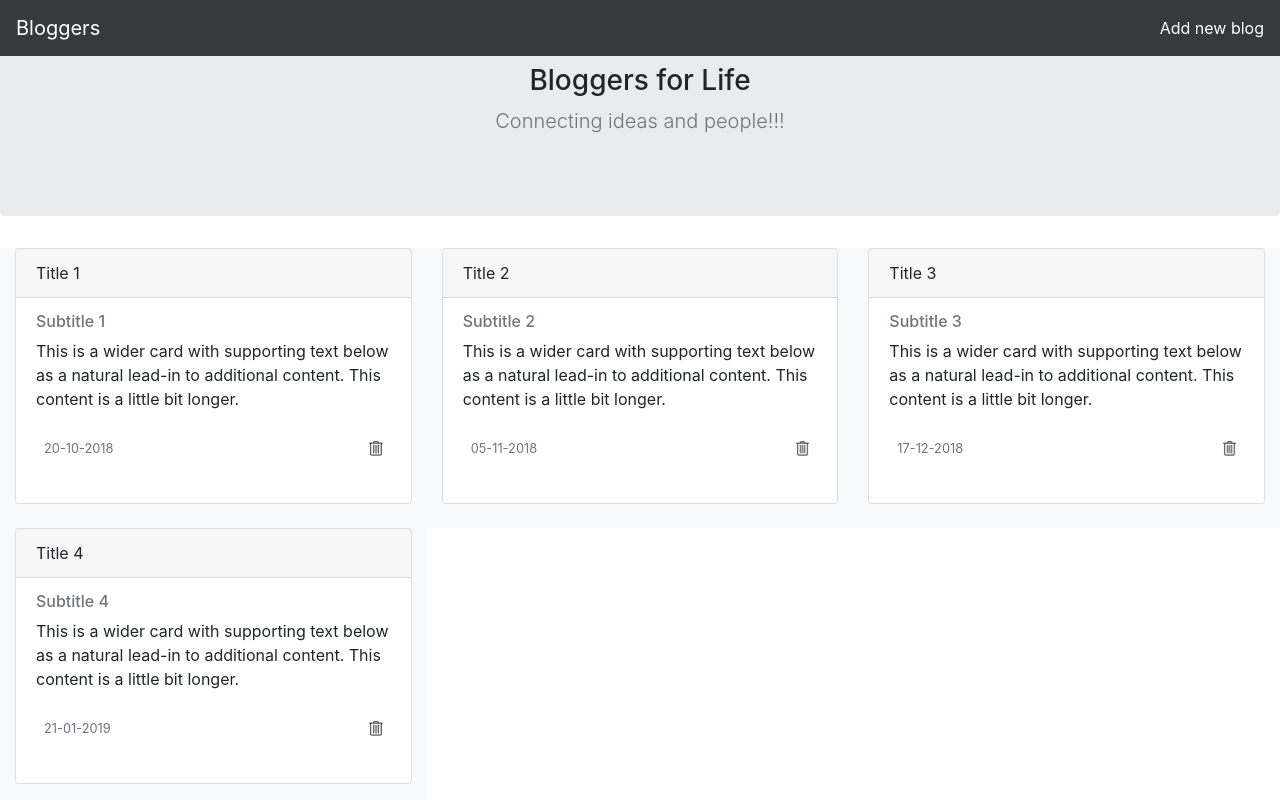
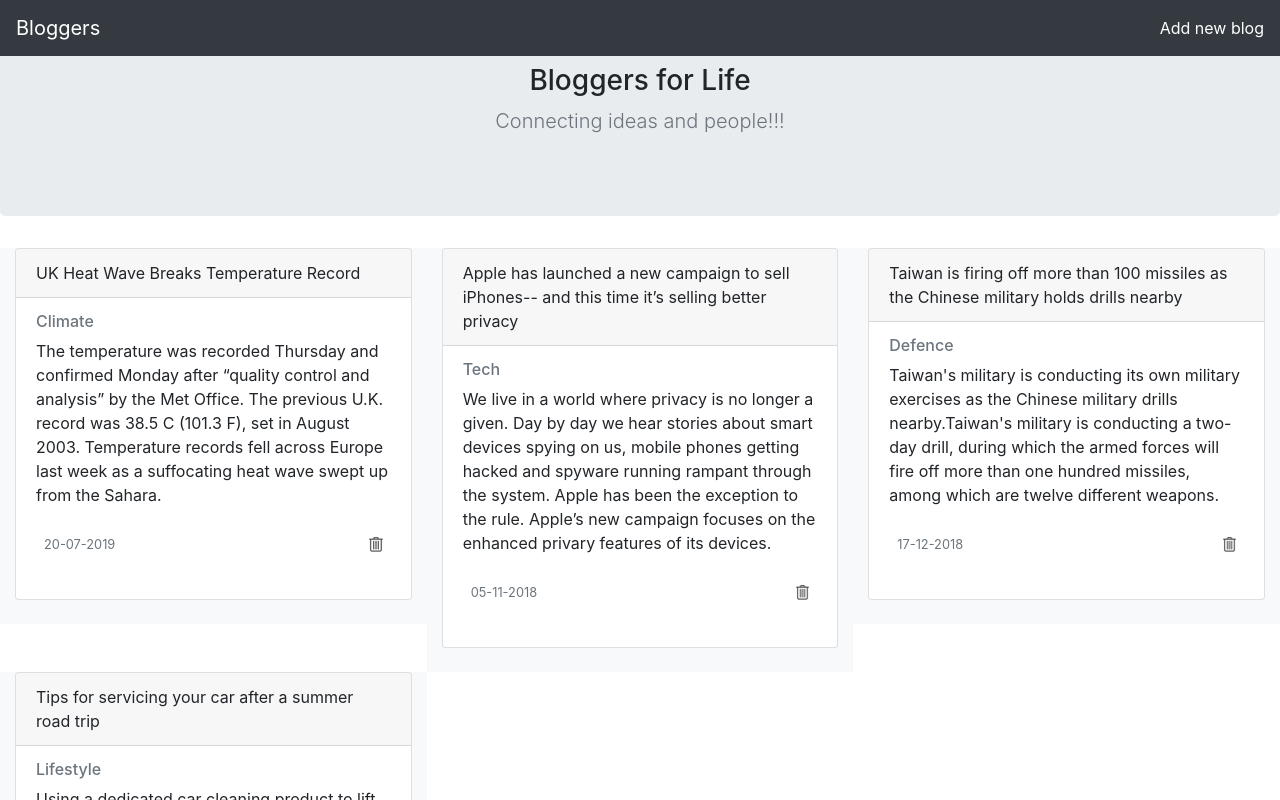
Before and after one commit to radhakrishnan-s/Blog_post, a React (Create React App) app: page / in a window 1280 px wide. Shown: the top 800 px of the page. Built offline with nearby package versions, Linux system fonts and the light colour scheme.

Commit message:
Hard coded data changes and minor changes

```diff
--- a/public/index.html
+++ b/public/index.html
@@ -19,7 +19,7 @@
       work correctly both with client-side routing and a non-root public URL.
       Learn how to configure a non-root public URL by running `npm run build`.
     -->
-    <title>React App</title>
+    <title>Bloggers</title>
   </head>
   <body>
     <noscript>You need to enable JavaScript to run this app.</noscript>
--- a/src/Components/Content.tsx
+++ b/src/Components/Content.tsx
@@ -24,7 +24,7 @@ export default class Content extends React.Component<any, any> {
                                 {item.title}
                             </div>
                             <div className="card-body">
-                                <h6 className="card-subtitle mb-2 text-muted">{item.subtitle}</h6>
+                                <h6 className="card-subtitle mb-2 text-muted">{item.category}</h6>
                                 <p className="card-text">{item.blogcontent}</p>
                                 <div className="d-flex mb-3">
                                     <div className="mr-auto p-2">
@@ -43,7 +43,7 @@ export default class Content extends React.Component<any, any> {
                                     <label>Title:</label>
                                     <input type="text" className="form-control" value={item.title} />
                                     <label>Category:</label>
-                                    <input type="text" className="form-control" value={item.subtitle} />
+                                    <input type="text" className="form-control" value={item.category} />
                                     <label>Content:</label>
                                     <textarea className="form-control" id="message-text">{item.blogcontent}</textarea>
                                     <label>Date Created:</label>
--- a/src/Components/ContentData.tsx
+++ b/src/Components/ContentData.tsx
@@ -1,26 +1,26 @@
 const contentdata = [
     {
-        title: 'Title 1',
-        subtitle: 'Subtitle 1',
-        blogcontent: 'This is a wider card with supporting text below as a natural lead-in to additional content. This content is a little bit longer.',
-        date: '20-10-2018'
+        title: 'UK Heat Wave Breaks Temperature Record',
+        category: 'Climate',
+        blogcontent: 'The temperature was recorded Thursday and confirmed Monday after “quality control and analysis” by the Met Office. The previous U.K. record was 38.5 C (101.3 F), set in August 2003. Temperature records fell across Europe last week as a suffocating heat wave swept up from the Sahara.',
+        date: '20-07-2019'
     },
     {
-        title: 'Title 2',
-        subtitle: 'Subtitle 2',
-        blogcontent: 'This is a wider card with supporting text below as a natural lead-in to additional content. This content is a little bit longer.',
+        title: 'Apple has launched a new campaign to sell iPhones-- and this time it’s selling better privacy',
+        category: 'Tech',
+        blogcontent: 'We live in a world where privacy is no longer a given. Day by day we hear stories about smart devices spying on us, mobile phones getting hacked and spyware running rampant through the system. Apple has been the exception to the rule. Apple’s new campaign focuses on the enhanced privary features of its devices.',
         date: '05-11-2018'
     },
     {
-        title: 'Title 3',
-        subtitle: 'Subtitle 3',
-        blogcontent: 'This is a wider card with supporting text below as a natural lead-in to additional content. This content is a little bit longer.',
+        title: 'Taiwan is firing off more than 100 missiles as the Chinese military holds drills nearby',
+        category: 'Defence',
+        blogcontent: "Taiwan's military is conducting its own military exercises as the Chinese military drills nearby.Taiwan's military is conducting a two-day drill, during which the armed forces will fire off more than one hundred missiles, among which are twelve different weapons.",
         date: '17-12-2018'
     },
     {
-        title: 'Title 4',
-        subtitle: 'Subtitle 4',
-        blogcontent: 'This is a wider card with supporting text below as a natural lead-in to additional content. This content is a little bit longer.',
+        title: 'Tips for servicing your car after a summer road trip',
+        category: 'Lifestyle',
+        blogcontent: "Using a dedicated car cleaning product to lift away the smashed insects. You should also remove floor mats and thoroughly clean the car's carpets and upholstery and then let it air out for hours to prevent mold growth.",
         date: '21-01-2019'
     },
 ];
--- a/src/Components/Description.tsx
+++ b/src/Components/Description.tsx
@@ -1,22 +1,14 @@
 import * as React from 'react';
 
-interface description {
-    description_heading?: string;
-    description?: string;
+export default class Description extends React.Component < any, any > {
+    render() {
+        return (
+            <section className="jumbotron text-center">
+                <div className="container">
+                    <h3 className="jumbotron-heading">Bloggers for Life</h3>
+                    <p className="lead text-muted">Connecting ideas and people!!!</p>
+                </div>
+            </section>
+        );
+    }
 }
-
-const Description: React.FC<description> = (props: description) => (
-    <section className="jumbotron text-center">
-        <div className="container">
-            <h3 className="jumbotron-heading">{props.description_heading}</h3>
-            <p className="lead text-muted">{props.description}</p>
-        </div>
-    </section>
-);
-
-Description.defaultProps = {
-    description_heading: 'Bloggers for Life',
-    description: 'Connecting ideas and people!!!'
-};
-
-export default Description;
--- a/src/Components/Footer.tsx
+++ b/src/Components/Footer.tsx
@@ -1,9 +1,11 @@
 import * as React from 'react';
 
-const Footer = () => (
-        <div className="container-fluid d-flex justify-content-center bg-dark text-white">
-            Bloggers 2019 &copy;
+export default class Footer extends React.Component<any, any> {
+    render() {
+        return (
+            <div className="container-fluid d-flex justify-content-center bg-dark text-white">
+                Bloggers 2019 &copy;
             </div>
-);
-
-export default Footer;
+        );
+    }
+}
--- a/src/Components/Header.tsx
+++ b/src/Components/Header.tsx
@@ -4,7 +4,7 @@ import { Button, Modal, ModalHeader, ModalBody, ModalFooter } from 'reactstrap';
 export default class Header extends React.Component<any, any> {
     constructor(props: any) {
         super(props);
-        this.state = { modal: false, title: '', category: '', tag: '', content: '', linkname: 'Add new blog' };
+        this.state = { modal: false, title: '', category: '', content: '', linkname: 'Add new blog' };
         this.toggle = this.toggle.bind(this);
     }
     toggle() {
@@ -31,8 +31,6 @@ export default class Header extends React.Component<any, any> {
                             <input type="text" className="form-control" required/>
                             <label>Blog Category:</label>
                             <input type="text" className="form-control" required/>
-                            <label>Blog Tag:</label>
-                            <input type="text" className="form-control" required/>
                             <label>Blog Content:</label>
                             <textarea className="form-control" id="message-text" required></textarea>
                         </ModalBody>
```
